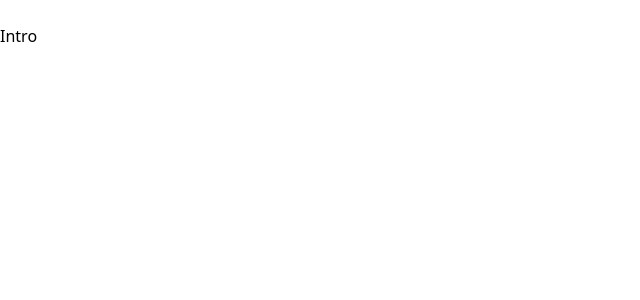
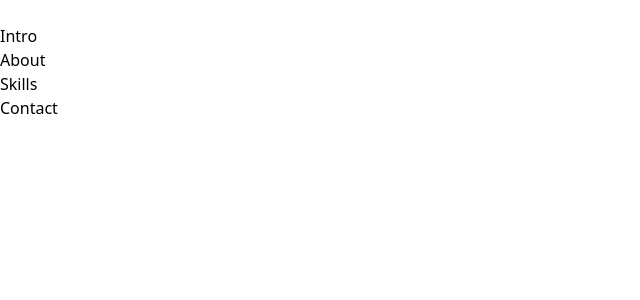
Before and after one commit to NikeSpengler/portfolio, a React (Vite) app in the folder portfolio-vite/: page / in a window 1280 px wide. Shown: the top 300 px of the page, without its empty margins (0-640 px from the left). Built offline with nearby package versions, Linux system fonts and the light colour scheme.

Commit message:
Navigation update

```diff
--- a/portfolio-vite/src/App.jsx
+++ b/portfolio-vite/src/App.jsx
@@ -1,13 +1,19 @@
 //import './App.css'
 import Navbar from "./Components/Navbar"
 import Intro from "./components/Intro"
+import About from "./components/About"
+import Skills from "./components/Skills"
+import Contact from "./components/Contact"
 
 function App() {
   return (
-   <body className="bg-black text-white min-h-screen flex flex-col">
+   <section>
      <Navbar/>
-     <Intro/>
-   </body>
+     <Intro id="Intro"/>
+     <About id="About"/>
+     <Skills id="Skills"/>
+     <Contact id="Contact"/>
+   </section>
   )
 }
 
--- /dev/null
+++ b/portfolio-vite/src/components/About.jsx
@@ -0,0 +1,14 @@
+// eslint-disable-next-line no-unused-vars
+import React from 'react'
+
+function About() {
+  return (
+    <div id="About" className="bg-black text-black min-h-screen px-4 flex flex-col justify-center">
+        <h1 className="flex flex-col">
+            About
+        </h1>
+    </div>
+  )
+}
+
+export default About
--- /dev/null
+++ b/portfolio-vite/src/components/Contact.jsx
@@ -0,0 +1,14 @@
+// eslint-disable-next-line no-unused-vars
+import React from 'react'
+
+function Contact() {
+  return (
+    <div id="Contact" className="bg-white text-black min-h-screen px-4 flex flex-col justify-center">
+        <h1 className="flex flex-col">
+            Contact
+        </h1>
+    </div>
+  )
+}
+
+export default Contact
--- a/portfolio-vite/src/components/Intro.jsx
+++ b/portfolio-vite/src/components/Intro.jsx
@@ -3,8 +3,10 @@ import React from 'react'
 
 function Intro() {
   return (
-    <div className="bg-white text-black min-h-screen px-4 flex flex-col justify-center">
-        <h1 className="flex flex-col">Intro</h1>
+    <div id="Intro" className="bg-white text-black min-h-screen px-4 flex flex-col justify-center">
+        <h1 className="flex flex-col">
+            Intro
+        </h1>
     </div>
   )
 }
--- /dev/null
+++ b/portfolio-vite/src/components/Navbar.css
@@ -0,0 +1,3 @@
+a:hover {
+    color:brown;
+}
--- a/portfolio-vite/src/components/Navbar.jsx
+++ b/portfolio-vite/src/components/Navbar.jsx
@@ -1,4 +1,5 @@
 import { motion, useCycle } from "framer-motion"
+import "./Navbar.css"
 
 function Navbar() {
 
@@ -16,39 +17,39 @@ const [sidebar, toggleSidebar] = useCycle(false, true);
                     <motion.span
                     variants={{
                         closed: {rotate: 0, y: 0},
-                        open: {rotate: 45, y: 10},
+                        open: {rotate: 45, y: 8},
                     }}
-                    className="w-7 h-1 bg-black block"></motion.span>
+                    className="w-7 h-0.5 bg-black block"></motion.span>
                     <motion.span
                     variants={{
                         closed: {opacity: 1},
                         open: {opacity: 0},
                     }}
-                    className="w-7 h-1 bg-black block"></motion.span>
+                    className="w-7 h-0.5 bg-black block"></motion.span>
                     <motion.span
                     variants={{
                         closed: {rotate: 0, y: 0},
-                        open: {rotate: -45, y: -10},
+                        open: {rotate: -45, y: -8},
                     }}
-                    className="w-7 h-1 bg-black block"></motion.span>
+                    className="w-7 h-0.5 bg-black block"></motion.span>
                 </motion.button>
             </div>
         </div>
         {sidebar && (
             <div className="fixed inset-0 bg-white space-y-10 p-6 flex flex-col justify-center items-center">
             <div>
-                <ul>
-                    <li>
-                        <a href="#" className="text-4xl font-light text-black">Intro</a>
+                <ul className="space-y-5">
+                    <li onClick={() => toggleSidebar(false)}>
+                        <a href="#Intro" className="text-4xl font-light text-black">Intro</a>
                     </li>
-                    <li>
-                        <a href="#" className="text-4xl font-light text-black">About</a>
+                    <li onClick={() => toggleSidebar(false)}>
+                        <a href="#About" className="text-4xl font-light text-black">About</a>
                     </li>
-                    <li>
-                        <a href="#" className="text-4xl font-light text-black">Skills</a>
+                    <li onClick={() => toggleSidebar(false)}>
+                        <a href="#Skills" className="text-4xl font-light text-black">Skills</a>
                     </li>
-                    <li>
-                        <a href="#" className="text-4xl font-light text-black">Contact</a>
+                    <li onClick={() => toggleSidebar(false)}>
+                        <a href="#Contact" className="text-4xl font-light text-black">Contact</a>
                     </li>
                 </ul>
             </div>
--- /dev/null
+++ b/portfolio-vite/src/components/Skills.jsx
@@ -0,0 +1,14 @@
+// eslint-disable-next-line no-unused-vars
+import React from 'react'
+
+function Skills() {
+  return (
+    <div id="Skills" className="bg-white text-black min-h-screen px-4 flex flex-col justify-center">
+        <h1 className="flex flex-col">
+            Skills
+        </h1>
+    </div>
+  )
+}
+
+export default Skills
```
